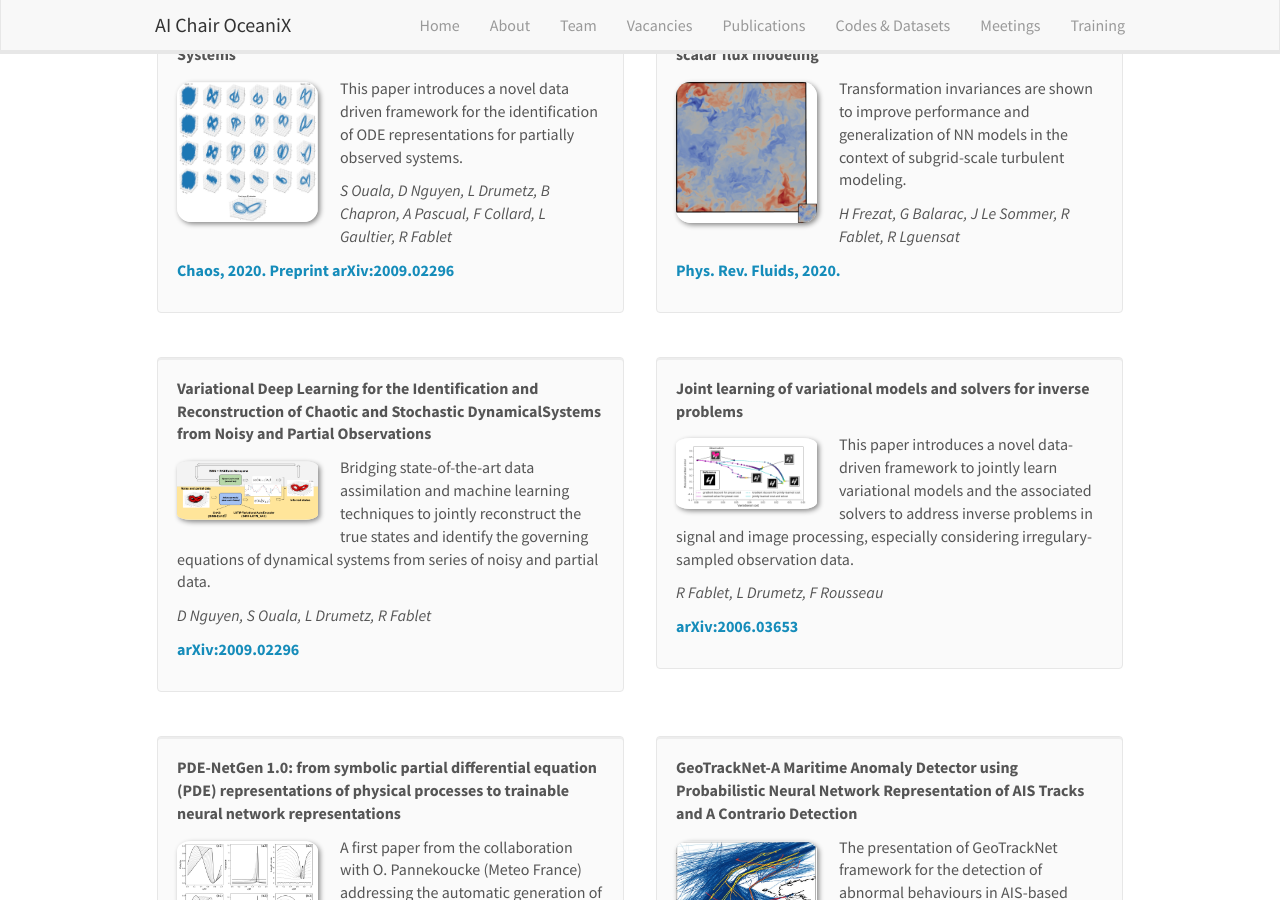
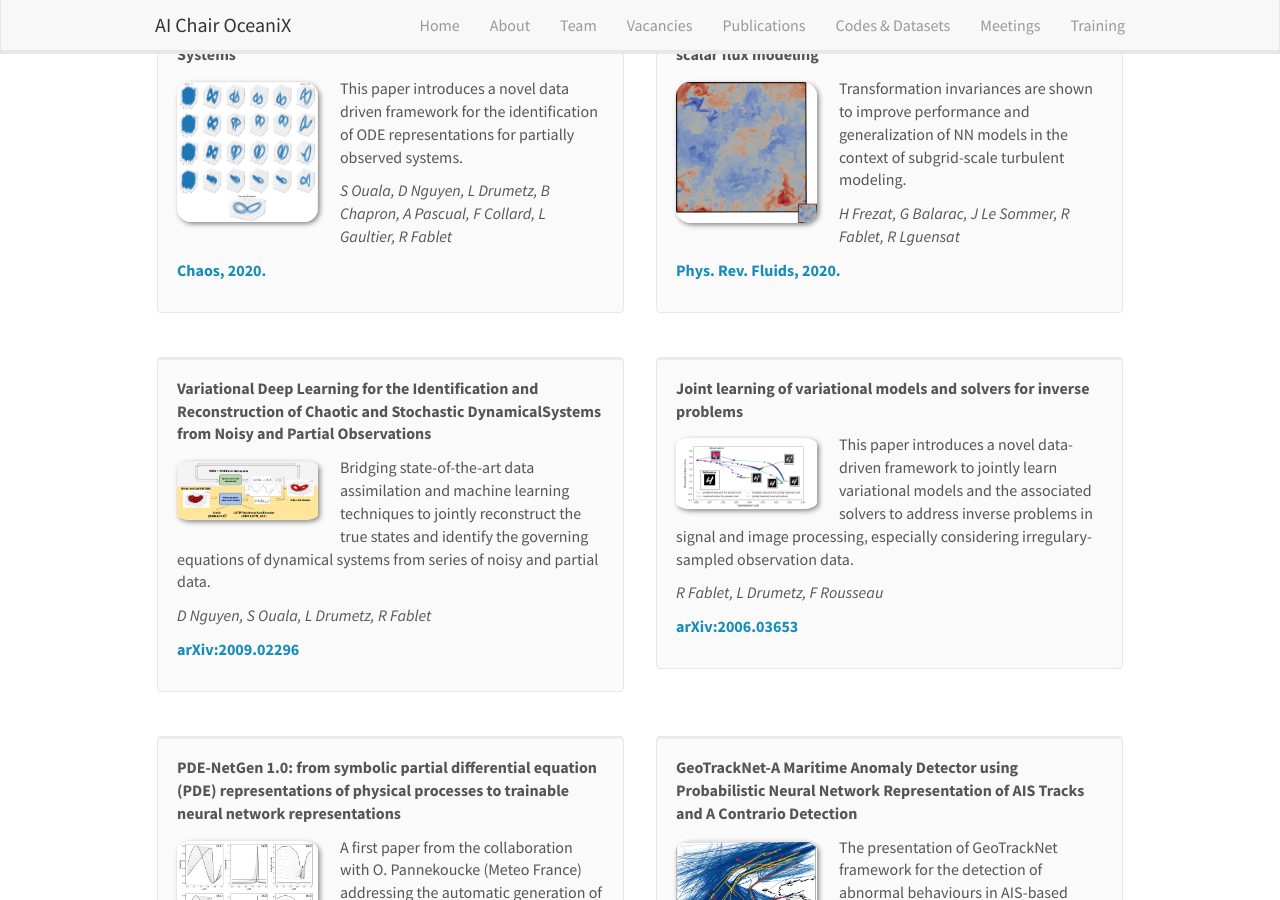
Before and after one commit to CIA-Oceanix/CIA-Oceanix.github.io, a Jekyll site: the page built from _pages/publications.md, in a window 1280 px wide and 900 px high, scrolled down 1781 px. Built offline with Jekyll 4.4.1, drawn with Linux system fonts in a browser that asks for light colours; nearby versions of some CDN libraries.

Commit message:
Update publist.yml

```diff
--- a/_data/publist.yml
+++ b/_data/publist.yml
@@ -84,8 +84,8 @@
   description:  This paper introduces a novel data driven framework for the identification of ODE representations for partially observed systems.
   authors: S Ouala, D Nguyen, L Drumetz, B Chapron, A Pascual, F Collard, L Gaultier, R Fablet
   link:
-    url: https://arxiv.org/abs/2009.02296
-    display:  Chaos, 2020. Preprint arXiv:2009.02296
+    url: https://aip.scitation.org/doi/abs/10.1063/5.0019309
+    display:  Chaos, 2020.
   highlight: 1
   news2:
 
```
